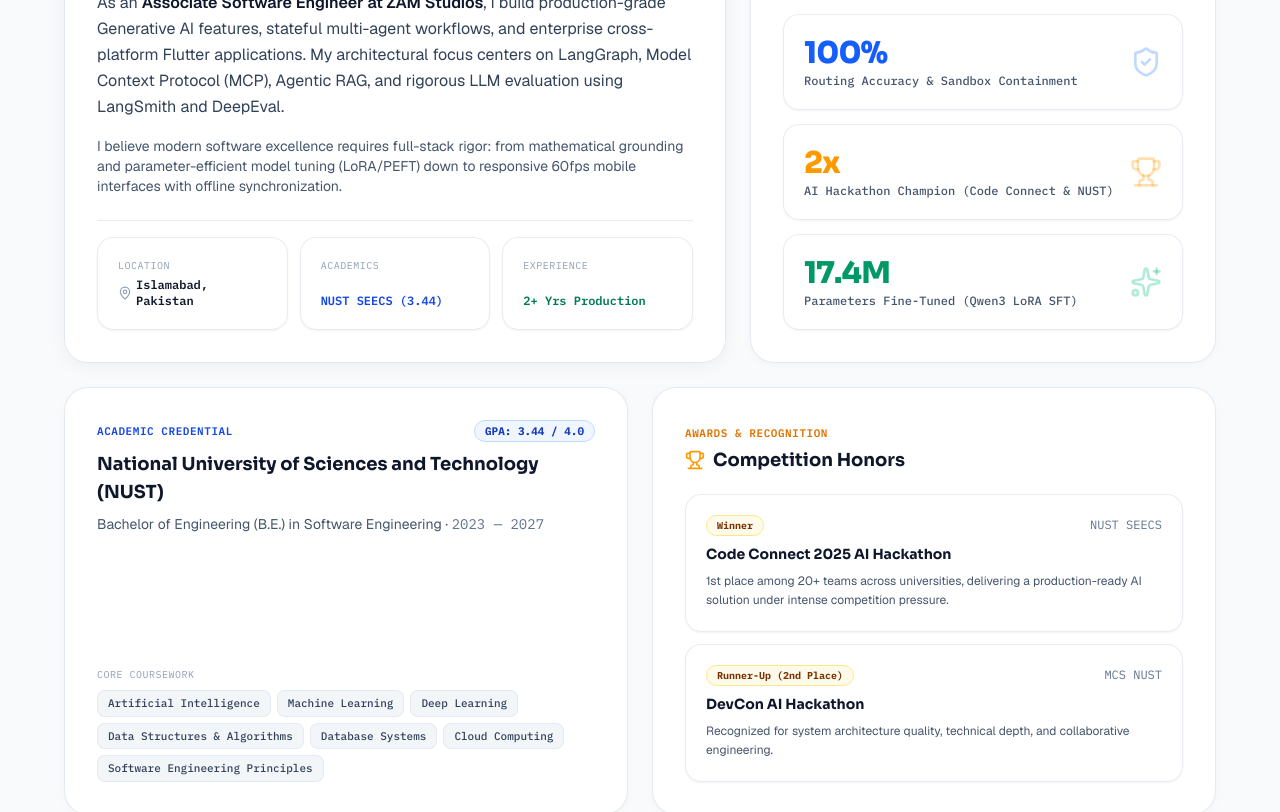
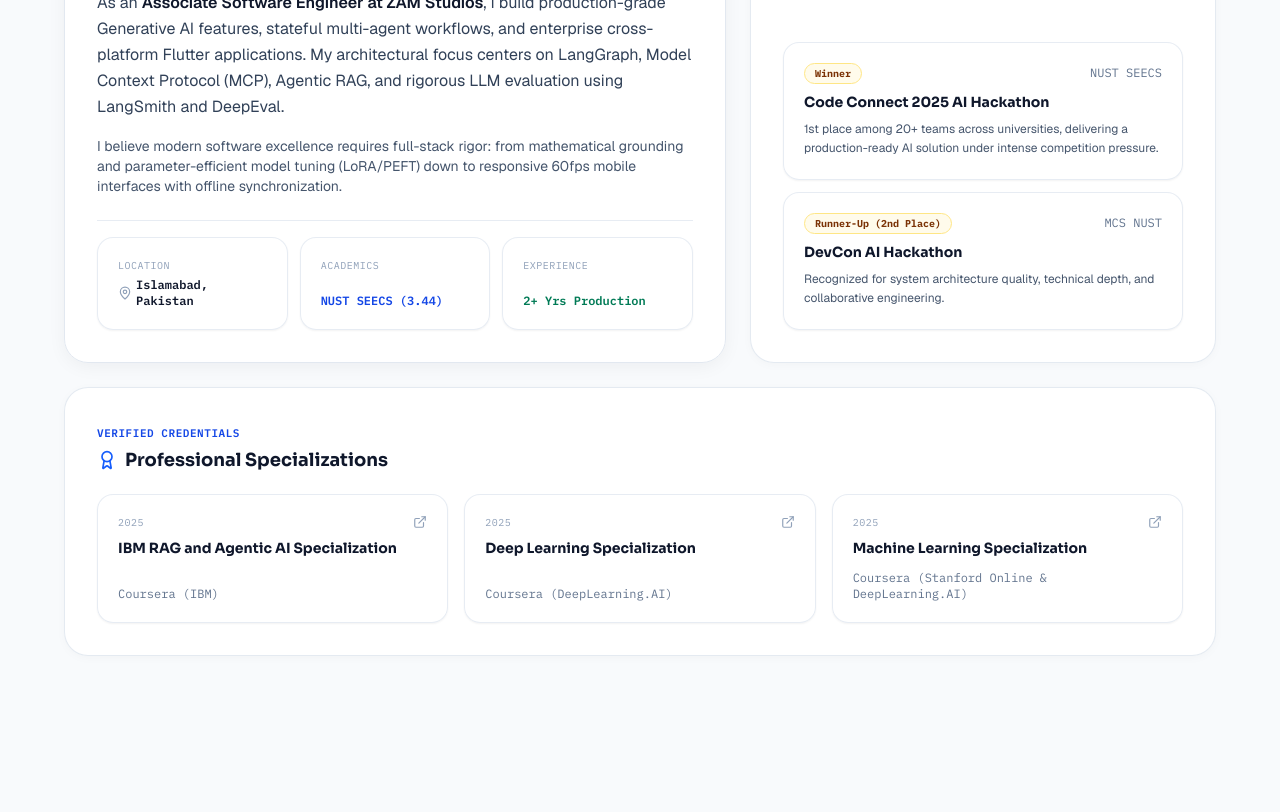
Before and after one commit to M-Azfar9/azfar-portfolio, a Next.js app: page / in a window 1280 px wide. Shown: the part 1580-2392 px from the top of the page. Built offline with nearby package versions, Linux system fonts and the light colour scheme; grey boxes are pictures that could not be loaded.

Commit message:
refactor(about): remove telemetry & academic cards, reposition competition honors next to narrative

```diff
--- a/src/components/AboutSection.tsx
+++ b/src/components/AboutSection.tsx
@@ -2,12 +2,11 @@
 
 import React from "react";
 import { portfolioData } from "@/data/portfolioData";
-import { BentoCard, BentoSubCard, BentoSectionHeader, BentoTag } from "@/components/ui/BentoCard";
-import { Trophy, Award, MapPin, Sparkles, ExternalLink, ShieldCheck, GraduationCap } from "lucide-react";
+import { BentoCard, BentoSubCard, BentoSectionHeader } from "@/components/ui/BentoCard";
+import { Trophy, Award, MapPin, ExternalLink } from "lucide-react";
 
 export default function AboutSection() {
-  const { personal, achievements, education, certifications } = portfolioData;
-  const nustEdu = education[0];
+  const { personal, achievements, certifications } = portfolioData;
 
   return (
     <section id="about" className="py-24 sm:py-32 px-6 sm:px-12 lg:px-16 max-w-[1360px] mx-auto relative z-20">
@@ -83,83 +82,8 @@ export default function AboutSection() {
           </div>
         </BentoCard>
 
-        {/* ROW 1: Card 2 - Key Impact Benchmarks (Col 5) */}
+        {/* ROW 1: Card 2 - Hackathon Honors (Col 5) - Neighboring Narrative Card */}
         <BentoCard className="lg:col-span-5 gap-5">
-          <div>
-            <span className="text-[11px] font-mono font-semibold text-slate-500 tracking-wider uppercase">
-              KEY TELEMETRY &amp; IMPACT
-            </span>
-            <h4 className="text-lg font-bold text-slate-900 font-sora mt-1">
-              Production Benchmarks
-            </h4>
-          </div>
-
-          <div className="grid grid-cols-1 gap-3.5">
-            <BentoSubCard className="flex items-center justify-between p-4">
-              <div className="flex flex-col">
-                <span className="text-3xl font-extrabold font-sora text-blue-600 tracking-tight">100%</span>
-                <span className="text-xs font-mono text-slate-600 font-medium mt-0.5">
-                  Routing Accuracy &amp; Sandbox Containment
-                </span>
-              </div>
-              <ShieldCheck className="w-8 h-8 text-blue-500/30 shrink-0" />
-            </BentoSubCard>
-
-            <BentoSubCard className="flex items-center justify-between p-4">
-              <div className="flex flex-col">
-                <span className="text-3xl font-extrabold font-sora text-amber-500 tracking-tight">2x</span>
-                <span className="text-xs font-mono text-slate-600 font-medium mt-0.5">
-                  AI Hackathon Champion (Code Connect &amp; NUST)
-                </span>
-              </div>
-              <Trophy className="w-8 h-8 text-amber-500/30 shrink-0" />
-            </BentoSubCard>
-
-            <BentoSubCard className="flex items-center justify-between p-4">
-              <div className="flex flex-col">
-                <span className="text-3xl font-extrabold font-sora text-emerald-600 tracking-tight">17.4M</span>
-                <span className="text-xs font-mono text-slate-600 font-medium mt-0.5">
-                  Parameters Fine-Tuned (Qwen3 LoRA SFT)
-                </span>
-              </div>
-              <Sparkles className="w-8 h-8 text-emerald-500/30 shrink-0" />
-            </BentoSubCard>
-          </div>
-        </BentoCard>
-
-        {/* ROW 2: Card 3 - Academic Foundation (Col 6) */}
-        <BentoCard className="lg:col-span-6 gap-5">
-          <div className="flex flex-col gap-2">
-            <div className="flex items-center justify-between">
-              <span className="text-[11px] font-mono font-semibold text-blue-700 tracking-wider uppercase">
-                ACADEMIC CREDENTIAL
-              </span>
-              <span className="px-2.5 py-0.5 rounded-full bg-blue-50 text-blue-800 border border-blue-200 text-[11px] font-mono font-bold">
-                {nustEdu.gpaOrGrade}
-              </span>
-            </div>
-            <h4 className="text-lg font-bold text-slate-900 font-sora">
-              {nustEdu.institution}
-            </h4>
-            <p className="text-xs sm:text-sm text-slate-600 font-sans">
-              {nustEdu.degree} · <span className="font-mono text-slate-500">{nustEdu.period}</span>
-            </p>
-          </div>
-
-          <div className="pt-2">
-            <span className="text-[10px] font-mono uppercase tracking-wider text-slate-400 block mb-2">
-              Core Coursework
-            </span>
-            <div className="flex flex-wrap gap-1.5">
-              {nustEdu.courses.slice(0, 7).map((course, idx) => (
-                <BentoTag key={idx}>{course}</BentoTag>
-              ))}
-            </div>
-          </div>
-        </BentoCard>
-
-        {/* ROW 2: Card 4 - Hackathon Honors (Col 6) */}
-        <BentoCard className="lg:col-span-6 gap-5">
           <div>
             <span className="text-[11px] font-mono font-semibold text-amber-600 tracking-wider uppercase">
               AWARDS &amp; RECOGNITION
@@ -190,7 +114,7 @@ export default function AboutSection() {
           </div>
         </BentoCard>
 
-        {/* ROW 3: Card 5 - Industry Certifications (Col 12) */}
+        {/* ROW 2: Card 3 - Industry Certifications (Col 12) */}
         <BentoCard className="lg:col-span-12 gap-5">
           <div>
             <span className="text-[11px] font-mono font-semibold text-blue-700 tracking-wider uppercase">
```
